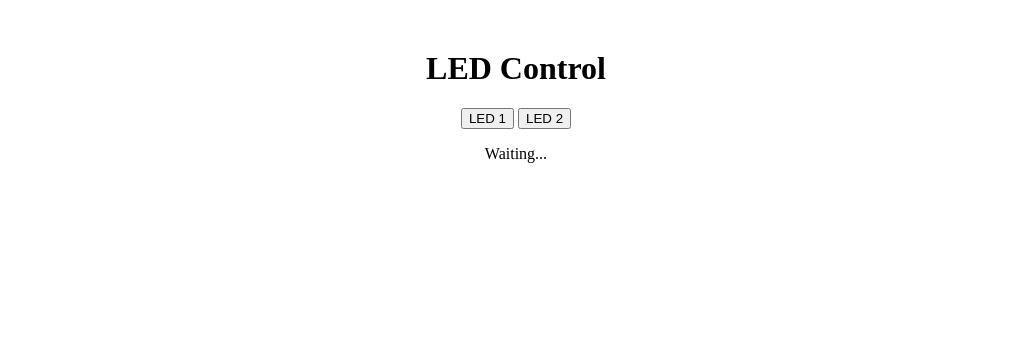
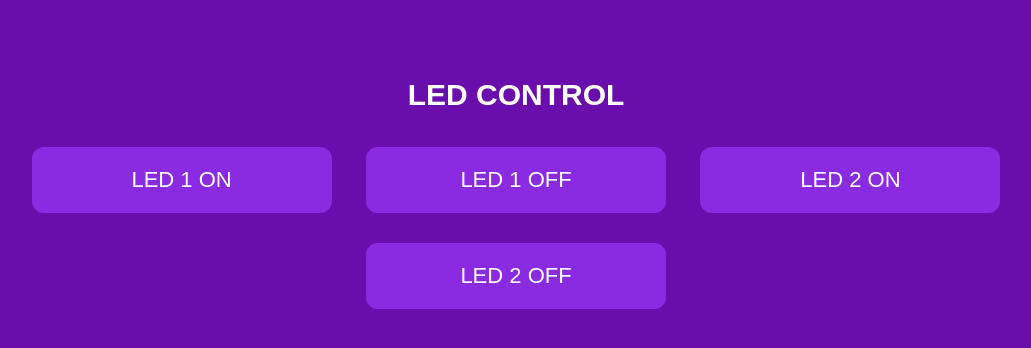
Before and after one commit to caahdh8-code/Test-led, a plain HTML site: page index.html in a window 1280 px wide. Shown: the whole page, without its empty margins (124-1155 px from the left). Drawn offline with Linux system fonts and the light colour scheme.

Commit message:
Update index.html

```diff
--- a/index.html
+++ b/index.html
@@ -2,27 +2,55 @@
 <html>
 <head>
   <title>LED Control</title>
+  <meta name="viewport" content="width=device-width, initial-scale=1.0">
+
+  <style>
+    body {
+      background: #6a0dad; /* purple violet */
+      font-family: Arial;
+      text-align: center;
+      color: white;
+      padding-top: 50px;
+    }
+
+    h1 {
+      font-size: 30px;
+    }
+
+    button {
+      background-color: #8a2be2; /* violet */
+      border: none;
+      color: white;
+      padding: 20px;
+      margin: 15px;
+      font-size: 22px;
+      border-radius: 12px;
+      width: 80%; /* besar bila kat phone */
+      max-width: 300px;
+    }
+
+    button:active {
+      background-color: #5a0ca3;
+    }
+  </style>
 </head>
 
-<body style="text-align:center; margin-top:50px;">
+<body>
 
-<h1>LED Control</h1>
+<h1>LED CONTROL</h1>
 
-<button onclick="sendData('LED 1')">LED 1</button>
-<button onclick="sendData('LED 2')">LED 2</button>
+<button onclick="setLED(1,1)">LED 1 ON</button>
+<button onclick="setLED(1,0)">LED 1 OFF</button>
 
-<p id="status">Waiting...</p>
+<button onclick="setLED(2,1)">LED 2 ON</button>
+<button onclick="setLED(2,0)">LED 2 OFF</button>
 
 <script>
-function sendData(value) {
-
-  document.getElementById("status").innerHTML = value + " sent";
-
-  fetch("https://led-control-nfc-default-rtdb.firebaseio.com/queue.json", {
-    method: "POST",
-    body: JSON.stringify(value)
+function setLED(led, value) {
+  fetch("https://led-control-nfc-default-rtdb.firebaseio.com/led" + led + ".json", {
+    method: "PUT",
+    body: value
   });
-
 }
 </script>
 
```
